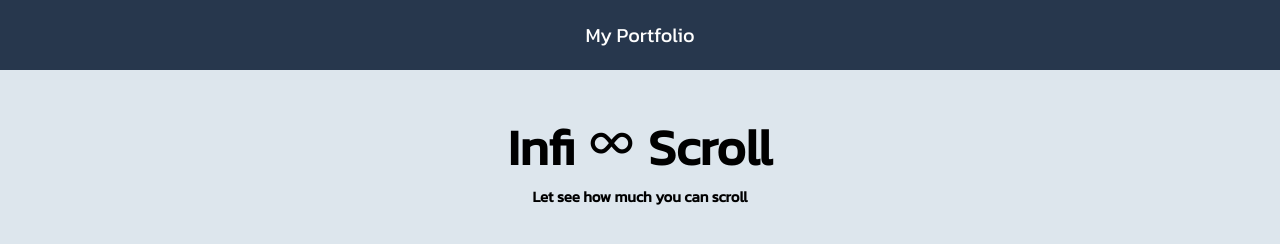
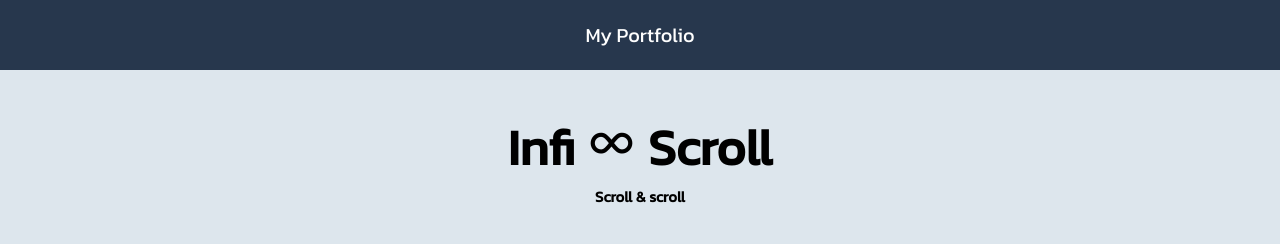
Before and after one commit to Bharat-Ag/infinity_scroll, a plain HTML site: page index.html in a window 1280 px wide. Drawn offline with nearby package versions, Linux system fonts and the light colour scheme; no server answers.

Commit message:
Update index.html

```diff
--- a/index.html
+++ b/index.html
@@ -17,7 +17,7 @@
         </div>
         <div class="container">
             <h1>Infi <i class='bx bx-infinite'></i> Scroll </h1>
-            <h2 class="headline">Let see how much you can scroll</h2>
+            <h2 class="headline">Scroll & scroll</h2>
         </div>
         <div class="loading">
             <p>Loading</p>
```
